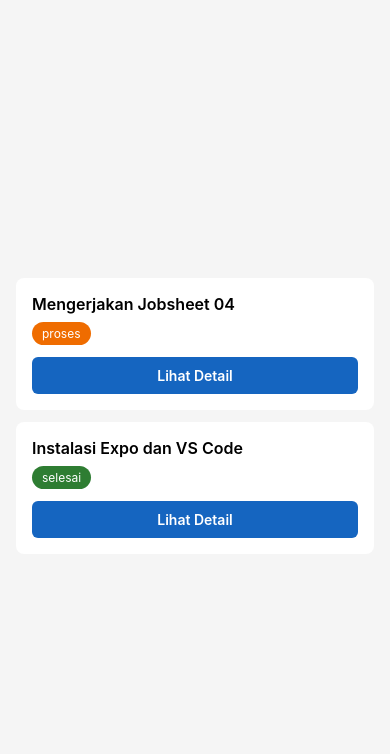
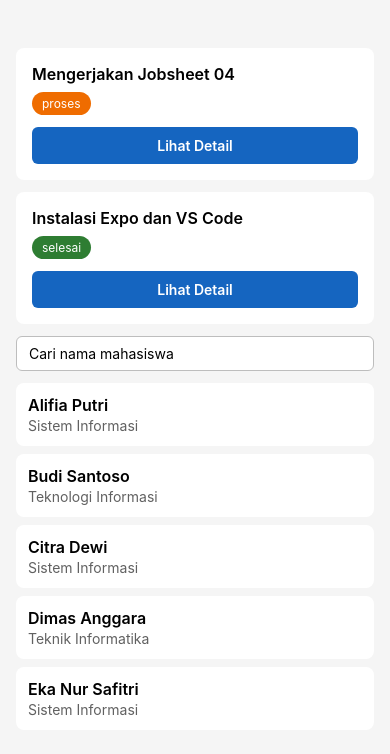
Before and after one commit to Fahdka/utslabpemmob, a React Native app: screen / in a window 390 px wide. Shown: the top 754 px of the page. Built offline with nearby package versions, Linux system fonts and the light colour scheme.

Commit message:
feat: add student directory with real-time search

```diff
--- a/App.tsx
+++ b/App.tsx
@@ -1,6 +1,7 @@
 import { StatusBar } from 'expo-status-bar';
 import { Alert, StyleSheet, View } from 'react-native';
 import InfoCard, { InfoStatus } from './src/components/InfoCard';
+import DirektoriMahasiswaScreen from './src/screens/DirektoriMahasiswaScreen';
 
 export default function App() {
   const showDetail = (title: string, status: InfoStatus) => {
@@ -19,6 +20,7 @@
         status="selesai"
         onPress={() => showDetail('Instalasi Expo dan VS Code', 'selesai')}
       />
+      <DirektoriMahasiswaScreen />
       <StatusBar style="auto" />
     </View>
   );
@@ -28,7 +30,7 @@
   container: {
     flex: 1,
     backgroundColor: '#F5F5F5',
-    justifyContent: 'center',
-    padding: 16,
+    paddingTop: 48,
+    paddingHorizontal: 16,
   },
 });
--- /dev/null
+++ b/src/screens/DirektoriMahasiswaScreen.tsx
@@ -0,0 +1,80 @@
+import { useState } from 'react';
+import { FlatList, StyleSheet, Text, TextInput, View } from 'react-native';
+
+interface Mahasiswa {
+  id: string;
+  nama: string;
+  prodi: string;
+}
+
+const DAFTAR_MAHASISWA: Mahasiswa[] = [
+  { id: '1', nama: 'Alifia Putri', prodi: 'Sistem Informasi' },
+  { id: '2', nama: 'Budi Santoso', prodi: 'Teknologi Informasi' },
+  { id: '3', nama: 'Citra Dewi', prodi: 'Sistem Informasi' },
+  { id: '4', nama: 'Dimas Anggara', prodi: 'Teknik Informatika' },
+  { id: '5', nama: 'Eka Nur Safitri', prodi: 'Sistem Informasi' },
+];
+
+export default function DirektoriMahasiswaScreen() {
+  const [keyword, setKeyword] = useState<string>('');
+
+  const hasil = DAFTAR_MAHASISWA.filter((m) =>
+    m.nama.toLowerCase().includes(keyword.toLowerCase()),
+  );
+
+  return (
+    <View style={styles.container}>
+      <TextInput
+        style={styles.input}
+        value={keyword}
+        onChangeText={setKeyword}
+        placeholder="Cari nama mahasiswa"
+      />
+      <FlatList
+        data={hasil}
+        keyExtractor={(item) => item.id}
+        renderItem={({ item }) => (
+          <View style={styles.item}>
+            <Text style={styles.nama}>{item.nama}</Text>
+            <Text style={styles.prodi}>{item.prodi}</Text>
+          </View>
+        )}
+        ListEmptyComponent={<Text style={styles.empty}>Data tidak ditemukan!</Text>}
+      />
+    </View>
+  );
+}
+
+const styles = StyleSheet.create({
+  container: {
+    flex: 1,
+  },
+  input: {
+    backgroundColor: '#fff',
+    borderWidth: 1,
+    borderColor: '#BDBDBD',
+    borderRadius: 6,
+    paddingHorizontal: 12,
+    paddingVertical: 8,
+    marginBottom: 12,
+  },
+  item: {
+    backgroundColor: '#fff',
+    borderRadius: 8,
+    padding: 12,
+    marginBottom: 8,
+  },
+  nama: {
+    fontSize: 16,
+    fontWeight: '600',
+  },
+  prodi: {
+    color: '#616161',
+    marginTop: 2,
+  },
+  empty: {
+    textAlign: 'center',
+    color: '#616161',
+    marginTop: 16,
+  },
+});
```
